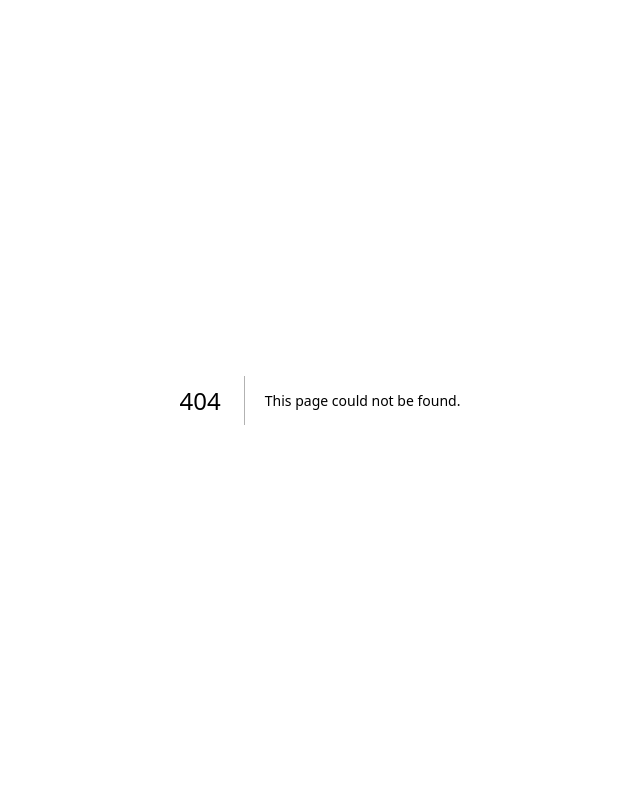
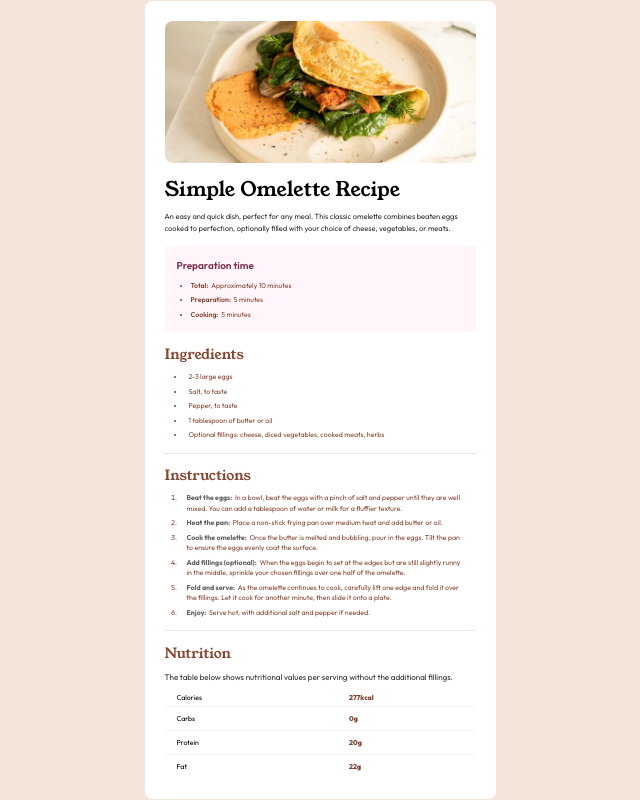
Before and after one commit to Nikshinde7/30-Days-Frontend-Projects, a Next.js app: page /day-5 in a window 1280 px wide. Before the commit this address had no page. Shown: the whole page, without its empty margins (320-960 px from the left). Built offline with nearby package versions, Linux system fonts and the light colour scheme.

Commit message:
feat: Added the recipe page UI

```diff
--- a/package.json
+++ b/package.json
@@ -9,6 +9,7 @@
     "lint": "next lint"
   },
   "dependencies": {
+    "@next/font": "^14.2.15",
     "lucide-react": "^0.456.0",
     "next": "15.0.3",
     "react": "19.0.0-rc-66855b96-20241106",
--- /dev/null
+++ b/src/app/day-5/components/Separator.tsx
@@ -0,0 +1,3 @@
+export const Separator = () => {
+    return <div className="h-[0.5px] bg-brown-800 opacity-15"></div>
+}
--- /dev/null
+++ b/src/app/day-5/page.tsx
@@ -0,0 +1,137 @@
+import Image from "next/image";
+import { Separator } from "./components/Separator";
+
+export default function Page() {
+    return (
+        <div className="flex w-full h-full min-h-screen justify-center items-center bg-stone-100 font-outfit">
+            <div className="bg-white p-5 rounded-lg flex flex-col gap-3 w-[351px]">
+                {/* Top Image */}
+                <Image src="/assets/image-omelette.jpeg" alt="img" width={311} height={142} className="rounded-lg" />
+
+                <div className="text-xl text-black font-thin font-youngSerif -mb-1">
+                    Simple Omelette Recipe
+                </div>
+                <div className="text-[7.5px] text-stone-900">
+                    An easy and quick dish, perfect for any meal. This classic omelette combines beaten eggs cooked to perfection, optionally filled with your choice of cheese, vegetables, or meats.
+                </div>
+
+                <div className="bg-rose-50 flex flex-col p-3">
+                    <div className="text-rose-800 text-[10px] font-semibold mb-2">
+                        Preparation time
+                    </div>
+                    <ul className="list-disc flex flex-col gap-1 mx-3.5 text-[7.5px]">
+                        <li className="text-brown-800 text-[7px]">
+                            <div className="flex">
+                                <div className="font-semibold">Total: &nbsp;</div>
+                                <div>Approximately 10 minutes</div>
+                            </div>
+                        </li>
+                        <li className="text-brown-800 text-[7px]">
+                            <div className="flex">
+                                <div className="font-semibold">Preparation: &nbsp;</div>
+                                <div>5 minutes</div>
+                            </div>
+                        </li>
+                        <li className="text-brown-800 text-[7px]">
+                            <div className="flex">
+                                <div className="font-semibold">Cooking: &nbsp;</div>
+                                <div>5 minutes</div>
+                            </div>
+                        </li>
+                    </ul>
+                </div>
+
+                <div className="flex flex-col">
+                    <div className="text-brown-800 font-youngSerif mb-2 text-sm">
+                        Ingredients
+                    </div>
+                    <ul className="list-disc flex flex-col gap-1 mx-5 text-[7.5px]">
+                        <li className="text-brown-800 text-[7px] pl-1">
+                            <div>2-3 large eggs</div>
+                        </li>
+                        <li className="text-brown-800 text-[7px] pl-1">
+                            <div>Salt, to taste</div>
+                        </li>
+                        <li className="text-brown-800 text-[7px] pl-1">
+                            <div>Pepper, to taste</div>
+                        </li>
+                        <li className="text-brown-800 text-[7px] pl-1">
+                            <div>1 tablespoon of butter or oil</div>
+                        </li>
+                        <li className="text-brown-800 text-[7px] pl-1">
+                            <div>Optional fillings: cheese, diced vegetables, cooked meats, herbs</div>
+                        </li>
+                    </ul>
+                </div>
+
+                <Separator />
+
+                <div className="flex flex-col">
+                    <div className="text-brown-800 font-youngSerif mb-2 text-sm">
+                        Instructions
+                    </div>
+                    <ul className="list-decimal flex flex-col gap-1 mx-3.5 text-[7.5px]">
+                        <li className="text-brown-800 text-[7px] pl-2">
+                            <span className="font-bold text-[#64615f]"> Beat the eggs: &nbsp;</span>
+                            In a bowl, beat the eggs with a pinch of salt and pepper until they are well mixed.
+                            You can add a tablespoon of water or milk for a fluffier texture.
+                        </li>
+                        <li className="text-brown-800 text-[7px] pl-2">
+                            <span className="font-bold text-[#64615f]">Heat the pan: &nbsp;</span>
+                            Place a non-stick frying pan over medium heat and add butter or oil.
+                        </li>
+                        <li className="text-brown-800 text-[7px] pl-2">
+                            <span className="font-bold text-[#64615f]">Cook the omelette: &nbsp;</span>
+                            Once the butter is melted and bubbling, pour in the eggs. Tilt the pan to ensure the eggs evenly coat the surface.
+                        </li>
+                        <li className="text-brown-800 text-[7px] pl-2">
+                            <span className="font-bold text-[#64615f]">Add fillings (optional): &nbsp;</span>
+                            When the eggs begin to set at the edges but are still slightly runny in the
+                            middle, sprinkle your chosen fillings over one half of the omelette.
+                        </li>
+                        <li className="text-brown-800 text-[7px] pl-2">
+                            <span className="font-bold text-[#64615f]">Fold and serve: &nbsp;</span>
+                            As the omelette continues to cook, carefully lift one edge and fold it over the
+                            fillings. Let it cook for another minute, then slide it onto a plate.
+                        </li>
+                        <li className="text-brown-800 text-[7px] pl-2">
+                            <span className="font-bold text-[#64615f]">Enjoy: &nbsp;</span>
+                            Serve hot, with additional salt and pepper if needed.
+                        </li>
+                    </ul>
+                </div>
+
+                <Separator />
+
+                <div className="flex flex-col">
+                    <div className="text-brown-800 font-youngSerif mb-2 text-sm">
+                        Nutrition
+                    </div>
+                    <div className="text-[8px] text-stone-900">
+                        The table below shows nutritional values per serving without the additional fillings.
+                    </div>
+                    <table className="table-auto p-2 text-[7px] w-full mt-2">
+                        <tbody>
+                            <tr className="border-b border-b-slate-100 h-4">
+                                <td className="pl-3 text-black">Calories</td>
+                                <td className="font-extrabold text-[#804331]">277kcal</td>
+                            </tr>
+                            <tr className=" h-6 border-b border-b-slate-100 ">
+                                <td className="pl-3 text-black">Carbs</td>
+                                <td className="font-extrabold text-[#804331]">0g</td>
+                            </tr>
+                            <tr className=" h-6 border-b border-b-slate-100 ">
+                                <td className="pl-3 text-black">Protein</td>
+                                <td className="font-extrabold text-[#804331]">20g</td>
+                            </tr>
+                            <tr className=" h-6  border-b-slate-100 ">
+                                <td className="pl-3 text-black">Fat</td>
+                                <td className="font-extrabold text-[#804331]">22g</td>
+                            </tr>
+                        </tbody>
+                    </table>
+                </div>
+            </div>
+        </div>
+    )
+}
--- a/src/app/globals.css
+++ b/src/app/globals.css
@@ -22,6 +22,16 @@
     font-style: normal;
     font-display: swap;
   }
+  .young-serif {
+    font-family: "Young Serif", serif;
+    font-style: normal;
+  }
+
+  .outfit {
+    font-family: "Outfit", sans-serif;
+    font-optical-sizing: auto;
+    font-style: normal;
+  }
 }
 
 body {
--- a/src/app/layout.tsx
+++ b/src/app/layout.tsx
@@ -1,5 +1,9 @@
 import type { Metadata } from "next";
 import localFont from "next/font/local";
+import {
+  Outfit,
+  Young_Serif
+} from 'next/font/google'
 import "./globals.css";
 
 const geistSans = localFont({
@@ -11,6 +15,17 @@ const geistMono = localFont({
   src: "./fonts/GeistMonoVF.woff",
   variable: "--font-geist-mono",
   weight: "100 900",
+});
+
+const outfit = Outfit({
+  subsets: ['latin'],
+  variable: '--font-outfit'
+});
+
+const youngSerif = Young_Serif({
+  subsets: ['latin'],
+  weight: '400',
+  variable: '--font-youngSerif'
 });
 
 export const metadata: Metadata = {
@@ -26,7 +41,7 @@ export default function RootLayout({
   return (
     <html lang="en">
       <body
-        className={`${geistSans.variable} ${geistMono.variable} antialiased`}
+        className={`${geistSans.variable} ${geistMono.variable} antialiased ${outfit.variable} ${youngSerif.variable}`}
       >
         {children}
       </body>
--- a/tailwind.config.ts
+++ b/tailwind.config.ts
@@ -11,9 +11,18 @@ export default {
       colors: {
         background: "var(--background)",
         foreground: "var(--foreground)",
+        "stone-100": "hsl(30, 54%, 90%)",
+        "stone-150": "hsl(30, 18%, 87%)",
+        "stone-600": "hsl(30, 10%, 34%)",
+        "stone-900": "hsl(24, 5%, 18%)",
+        "brown-800": "hsl(14, 45%, 36%)",
+        "rose-800": "hsl(332, 51%, 32%)",
+        "rose-50": "hsl(330, 100%, 98%)",
       },
       fontFamily: {
         inter: "inter",
+        youngSerif: ["var(--font-youngSerif)"],
+        outfit: ["var(--font-outfit)"],
       },
     },
   },
```
Also changed, not shown: public/assets/image-omelette.jpeg (added), 1 other file (tests, documents, lock files or other folders).
